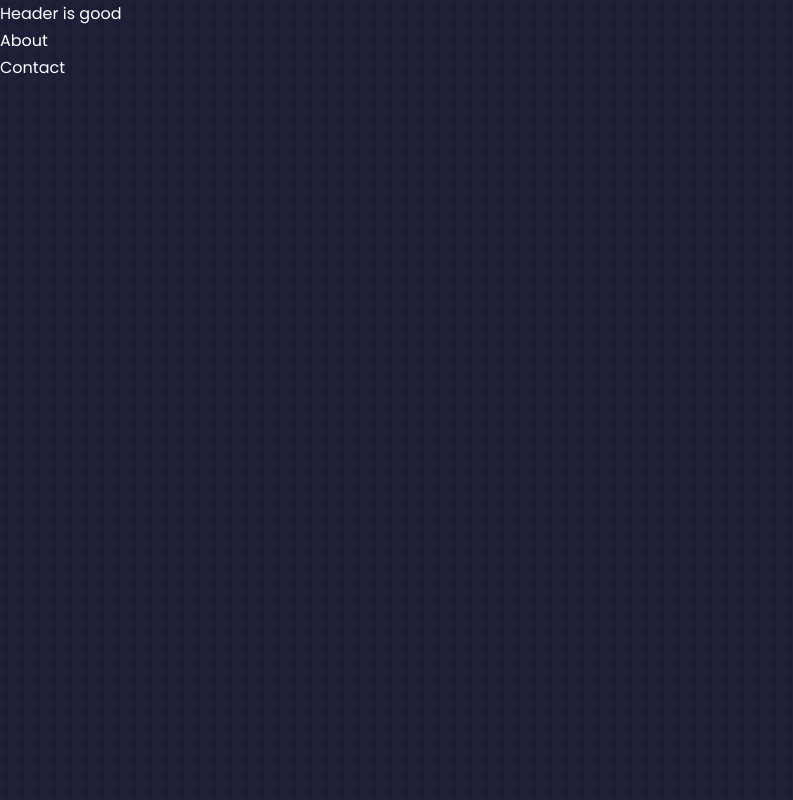
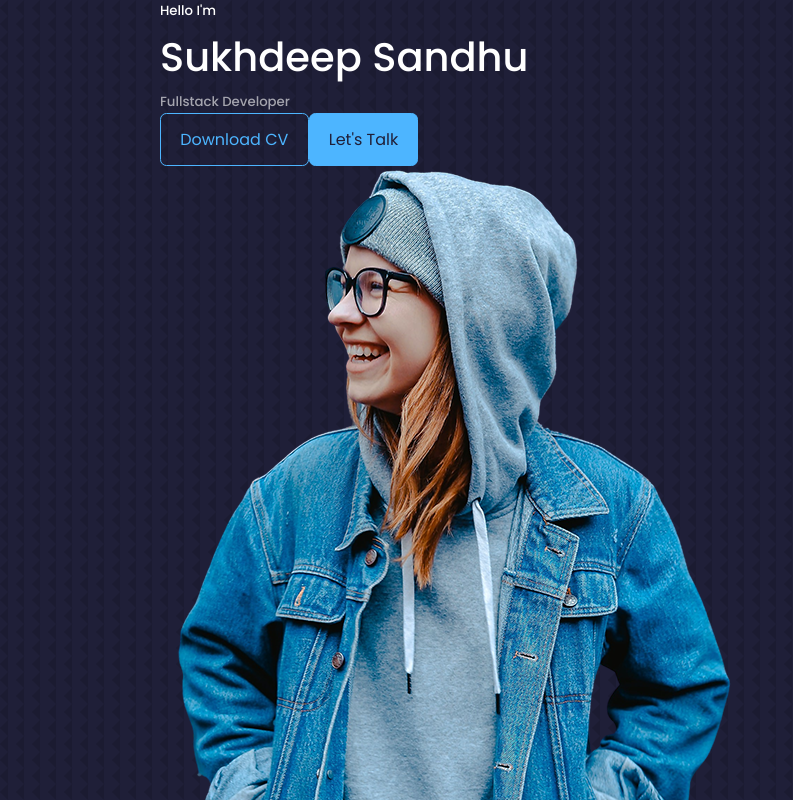
Before and after one commit to sandhusukhdeep2/portfolio, a React (Create React App) app: page / in a window 1280 px wide. Shown: the top 800 px of the page, without its empty margins (0-793 px from the left). Built offline with nearby package versions, Linux system fonts and the light colour scheme.

Commit message:
Start Header

```diff
--- a/package.json
+++ b/package.json
@@ -8,7 +8,8 @@
     "@testing-library/user-event": "^13.5.0",
     "react": "^18.2.0",
     "react-dom": "^18.2.0",
-    "react-scripts": "5.0.1",
+    "react-icons": "^4.7.1",
+    "react-scripts": "^2.1.3",
     "web-vitals": "^2.1.4"
   },
   "scripts": {
--- /dev/null
+++ b/src/components/header/CTA.jsx
@@ -0,0 +1,13 @@
+import React from 'react'
+import CV from '../../assets/cv.pdf'
+
+const CTA = () => {
+  return (
+    <div className='cta'>
+        <a href={CV} download className='btn'>Download CV</a>
+        <a href="#contact" className='btn btn-primary'>Let's Talk</a>
+    </div>
+  )
+}
+
+export default CTA
--- a/src/components/header/Header.jsx
+++ b/src/components/header/Header.jsx
@@ -1,9 +1,22 @@
 import React from 'react'
 import './Header.css'
+import CTA from './CTA'
+import ME from '../../assets/me.png'
 
 const Header = () => {
   return (
-    <div>Header is good</div>
+    <header>
+      <div className="container header__container">
+        <h5>Hello I'm</h5>
+        <h1>Sukhdeep Sandhu</h1>
+        <h5 className="text-light">Fullstack Developer</h5>
+        <CTA />
+        <div className='me'>
+          <img src={ME} alt="sukhdeep"/>
+        </div>
+        <a href="#contact" className="scroll__down">Scroll Down</a>
+      </div>
+    </header>
   )
 }
 
```
Also changed, not shown: src/components/header/HeaderSocials.jsx (added, +13 -0 lines), 1 other file (tests, documents, lock files or other folders).
